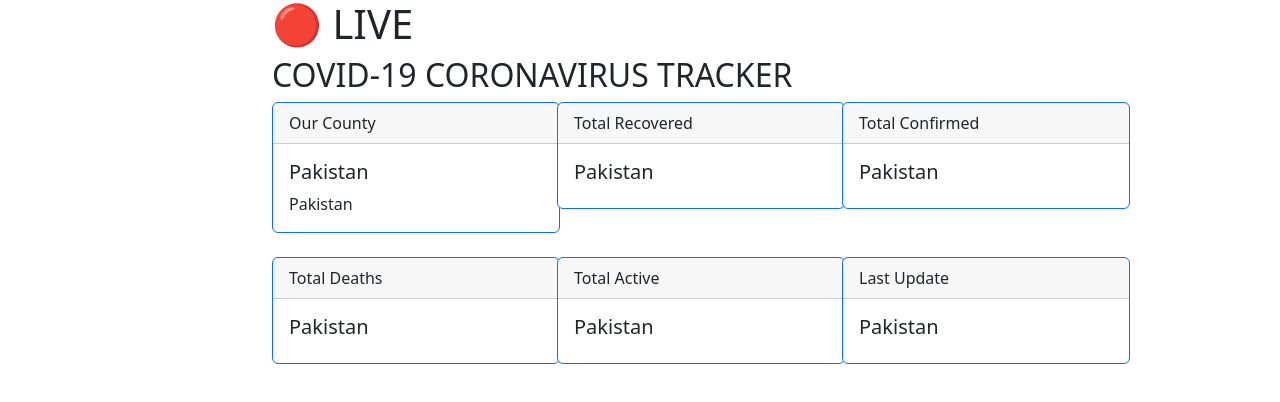
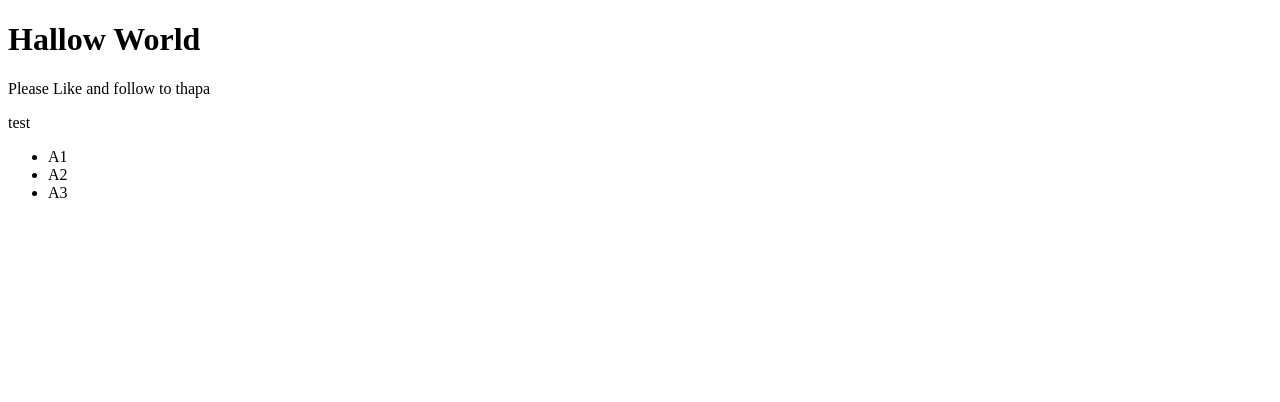
Before and after one commit to HafizAzeem/Live-Covid-Tracker, a React (Create React App) app: page / in a window 1280 px wide. Shown: the top 402 px of the page. Built offline with nearby package versions, Linux system fonts and the light colour scheme; no server answers.

Commit message:
fregment element

```diff
--- a/src/index.js
+++ b/src/index.js
@@ -1,17 +1,16 @@
 import React from 'react';
-import ReactDOM from 'react-dom/client';
-import './index.css';
-import App from './App';
-import reportWebVitals from './reportWebVitals';
+import  ReactDOM  from 'react-dom';
 
-const root = ReactDOM.createRoot(document.getElementById('root'));
-root.render(
-  <React.StrictMode>
-    <App />
-  </React.StrictMode>
-);
+ReactDOM.render(
+        <>
+        <h1>Hallow World</h1>
+        <p>Please Like and follow to thapa </p>
+        <p>test</p>
+         <ul>
+                <li>A1</li>
+                <li>A2</li>
+                <li>A3</li>
+         </ul>
+        </>
 
-// If you want to start measuring performance in your app, pass a function
-// to log results (for example: reportWebVitals(console.log))
-// or send to an analytics endpoint. Learn more: https://bit.ly/CRA-vitals
-reportWebVitals();
+        ,document.getElementById('root') )
```
